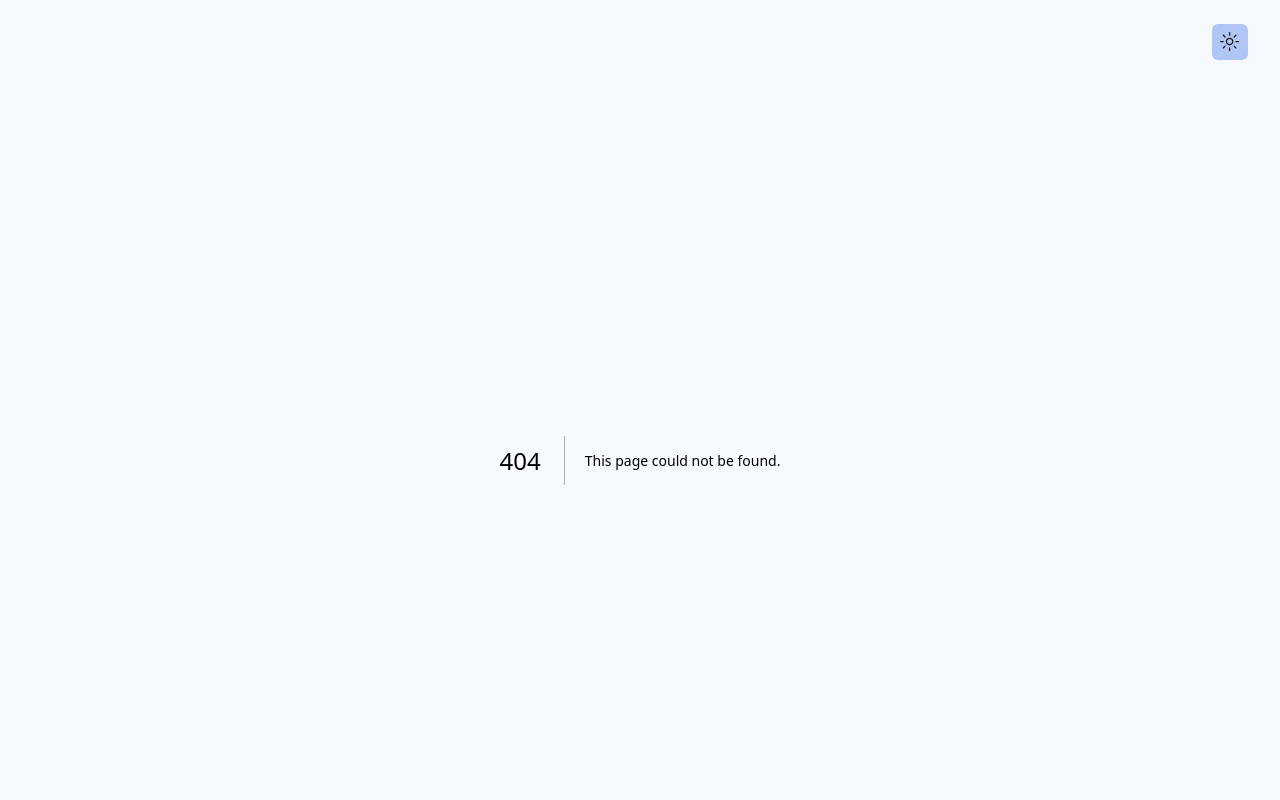
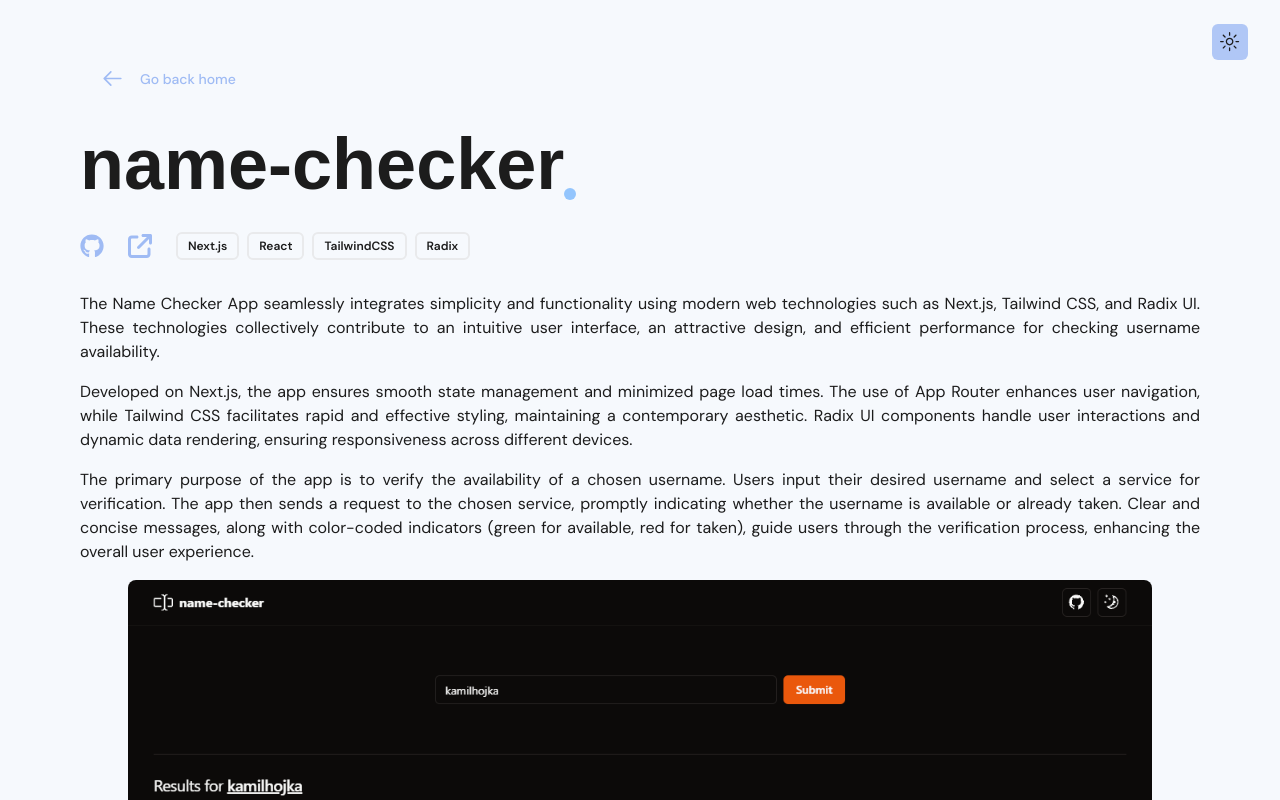
Before and after one commit to kamilhojka/portfolio, a Next.js app: page /projects/name-checker in a window 1280 px wide. Before the commit this address had no page. Shown: the top 800 px of the page. Built offline with nearby package versions, Linux system fonts and the light colour scheme; a web font is replaced by a local one.

Commit message:
Update 'Projects' section to contain .md files

```diff
--- /dev/null
+++ b/app/projects/[slug]/page.tsx
@@ -0,0 +1,92 @@
+import fs from "fs";
+import Link from "next/link";
+import Markdown from "markdown-to-jsx";
+import matter from "gray-matter";
+
+import { Badge } from "@/components/ui/badge";
+import { getProjectMetadata } from "@/lib/projects";
+import { GoBackHomeButton } from "@/components/common/go-back-home-button";
+import { Icon } from "@/components/common/icon";
+import { ContactMe } from "@/components/common/contact-me";
+
+const getProjectContent = (slug: string) => {
+  const folder = "content/";
+  const file = `${folder}${slug}.md`;
+  const content = fs.readFileSync(file, "utf8");
+  const matterResult = matter(content);
+  return matterResult;
+};
+
+export const generateStaticParams = async () => {
+  const projects = getProjectMetadata();
+  return projects.map((project) => ({
+    slug: project.slug,
+  }));
+};
+
+export default function ProjectPage(props: any) {
+  const slug = props.params.slug;
+  const project = getProjectContent(slug);
+
+  return (
+    <div className="flex flex-1 flex-col w-full sm:px-12 gap-8">
+      <GoBackHomeButton />
+      <div className="flex flex-col gap-8">
+        <h2 className="flex items-end text-6xl lg:text-7xl font-bold font-serif">
+          {project.data.title}
+          <span className="block rounded-full w-3 h-3 bg-blue-300" />
+        </h2>
+        <div className="flex flex-wrap gap-2 items-center">
+          {project.data.githubUrl && (
+            <Link
+              href={project.data.githubUrl}
+              className="text-primary hover:text-primary/80"
+              target="_blank"
+              rel="noreferrer"
+            >
+              <Icon name="GitHub" className="w-[24px] h-[24px] mr-4" />
+              <span className="sr-only">GitHub</span>
+            </Link>
+          )}
+          {project.data.liveUrl && (
+            <Link
+              href={project.data.liveUrl}
+              className="text-primary hover:text-primary/80"
+              target="_blank"
+              rel="noreferrer"
+            >
+              <Icon name="ExternalLink" className="w-[24px] h-[24px] mr-4" />
+              <span className="sr-only">External Link</span>
+            </Link>
+          )}
+          {project.data.technologies.map((technology: string, id: number) => (
+            <Badge variant="outline" key={id}>
+              {technology}
+            </Badge>
+          ))}
+        </div>
+        <article>
+          <Markdown
+            options={{
+              overrides: {
+                p: {
+                  props: {
+                    className: "flex pb-4 text-justify justify-center",
+                  },
+                },
+                img: {
+                  props: {
+                    className: "rounded-lg w-full max-w-screen-lg  ",
+                  },
+                },
+              },
+            }}
+          >
+            {project.content}
+          </Markdown>
+        </article>
+      </div>
+      <ContactMe />
+    </div>
+  );
+}
--- /dev/null
+++ b/components/common/project-preview.tsx
@@ -0,0 +1,44 @@
+import Link from "next/link";
+import Image from "next/image";
+
+import { ProjectMetadata } from "@/lib/projects";
+import { Badge } from "../ui/badge";
+
+export function PostPreview(props: ProjectMetadata) {
+  return (
+    <Link href={`/projects/${props.slug}`}>
+      <div className="relative h-[200px] lg:h-fit overflow-hidden rounded-md border-2 dark:border-primary-foreground hover:border-primary group transition-all duration-800 ease-in-out">
+        <div className="absolute inset-0 -z-10 lg:static">
+          <Image
+            src={props.image}
+            alt={props.imageAlt}
+            className="object-cover object-center opacity-30 dark:opacity-10 transition-all duration-800 ease-in-out grayscale lg:group-hover:opacity-80 group-hover:opacity-20 group-hover:grayscale-0"
+            width={1000}
+            height={2000}
+          />
+          <Badge
+            className="absolute inset-2 w-fit h-fit"
+            variant="reverse-group"
+          >
+            {props.purpose}
+          </Badge>
+        </div>
+        <div className="z-10 flex flex-col p-4 h-full justify-end lg:justify-center">
+          <h2 className="font-serif text-3xl font-bold text-foreground mb-2">
+            {props.title}
+          </h2>
+          <div className="flex flex-wrap gap-2">
+            {props.technologies.map((technology: string, id: number) => (
+              <p
+                key={id}
+                className="text-xs font-mono font-medium text-foreground/70"
+              >
+                {technology}
+              </p>
+            ))}
+          </div>
+        </div>
+      </div>
+    </Link>
+  );
+}
--- a/components/sections/projects.tsx
+++ b/components/sections/projects.tsx
@@ -1,19 +1,17 @@
 import { SectionHeading } from "@/components/common/section-heading";
+import { getProjectMetadata } from "@/lib/projects";
+import { PostPreview } from "@/components/common/project-preview";
 
 export function Projects() {
+  const projectMetadata = getProjectMetadata();
+
   return (
     <SectionHeading title="Projects" id="projects" justify="end">
       <div className="flex flex-col lg:flex-row gap-8">
-        <div className="flex flex-col text-xl text-justify gap-4 justify-center">
-          <h3 className="text-lg text-muted-foreground">
-            Lorem ipsum dolor sit amet, consectetur adipiscing elit. Sed do
-            eiusmod tempor incididunt ut labore et dolore magna aliqua. Ut enim
-            ad minim veniam, quis nostrud exercitation ullamco laboris nisi ut
-            aliquip ex ea commodo consequat. Duis aute irure dolor in
-            reprehenderit in voluptate velit esse cillum dolore eu fugiat nulla
-            pariatur. Excepteur sint occaecat cupidatat non proident, sunt in
-            culpa qui officia deserunt mollit anim id est laborum.
-          </h3>
+        <div className="grid grid-cols-1 lg:grid-cols-3 xl:grid-cols-4 gap-4">
+          {projectMetadata.map((project) => (
+            <PostPreview key={project.slug} {...project} />
+          ))}
         </div>
       </div>
     </SectionHeading>
--- /dev/null
+++ b/lib/projects.ts
@@ -0,0 +1,39 @@
+import fs from "fs";
+import matter from "gray-matter";
+
+export interface ProjectMetadata {
+  order: number;
+  slug: string;
+  title: string;
+  purpose: string;
+  technologies: string[];
+  liveUrl: string;
+  githubUrl: string;
+  image: string;
+  imageAlt: string;
+}
+
+export function getProjectMetadata(): ProjectMetadata[] {
+  const folder = "content/";
+  const files = fs.readdirSync(folder);
+  const markdownPosts = files.filter((file) => file.endsWith(".md"));
+
+  // Get gray-matter data from each file.
+  const projects = markdownPosts.map((fileName) => {
+    const fileContents = fs.readFileSync(`content/${fileName}`, "utf8");
+    const matterResult = matter(fileContents);
+    return {
+      order: matterResult.data.order,
+      slug: matterResult.data.slug,
+      title: matterResult.data.title,
+      purpose: matterResult.data.purpose,
+      technologies: matterResult.data.technologies,
+      liveUrl: matterResult.data.liveUrl,
+      githubUrl: matterResult.data.githubUrl,
+      image: matterResult.data.image,
+      imageAlt: matterResult.data.imageAlt,
+    };
+  });
+
+  return projects;
+}
--- a/package.json
+++ b/package.json
@@ -16,6 +16,8 @@
     "@radix-ui/react-slot": "^1.0.2",
     "class-variance-authority": "^0.7.0",
     "clsx": "^2.1.0",
+    "gray-matter": "^4.0.3",
+    "markdown-to-jsx": "^7.4.0",
     "next": "14.0.4",
     "next-themes": "^0.2.1",
     "react": "^18",
```
